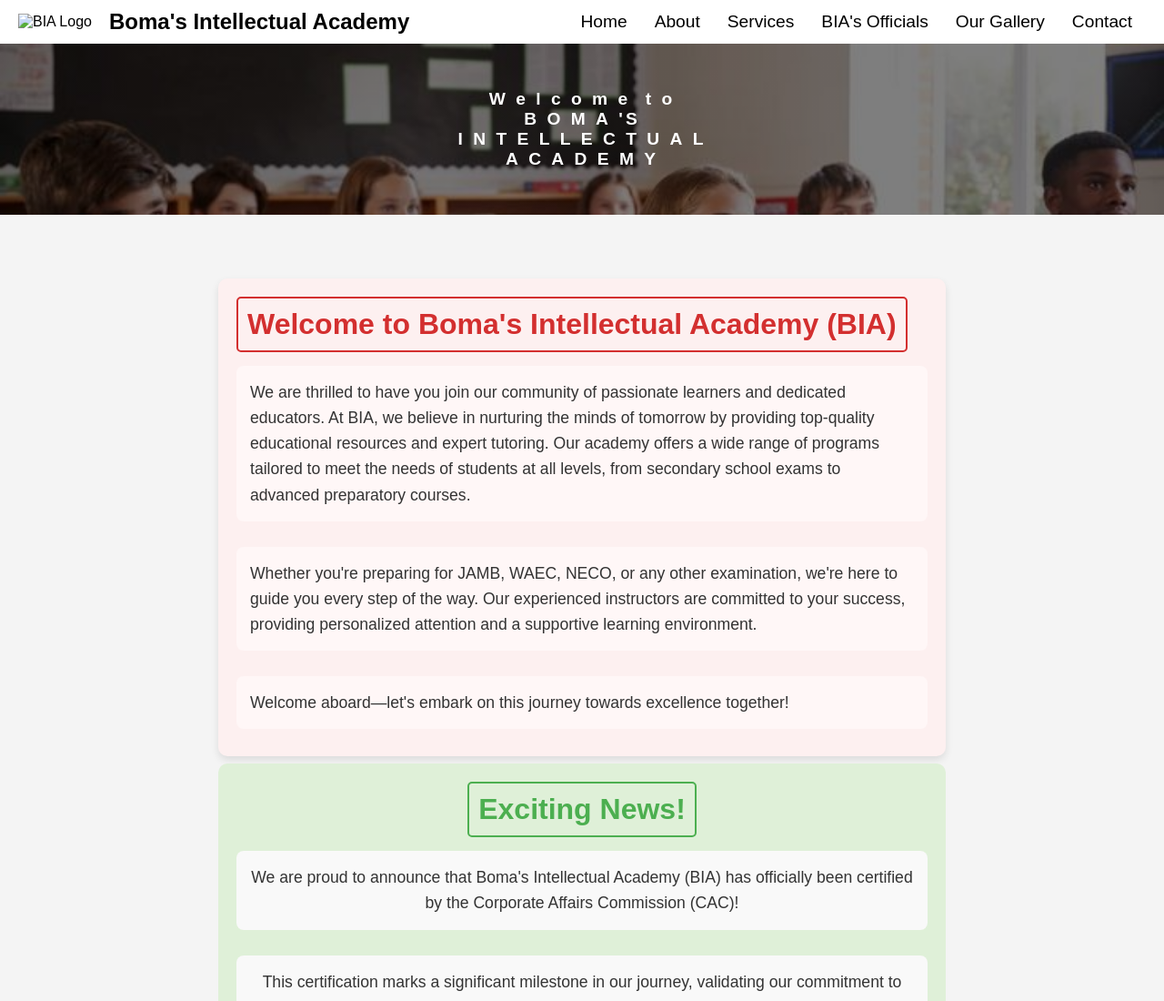
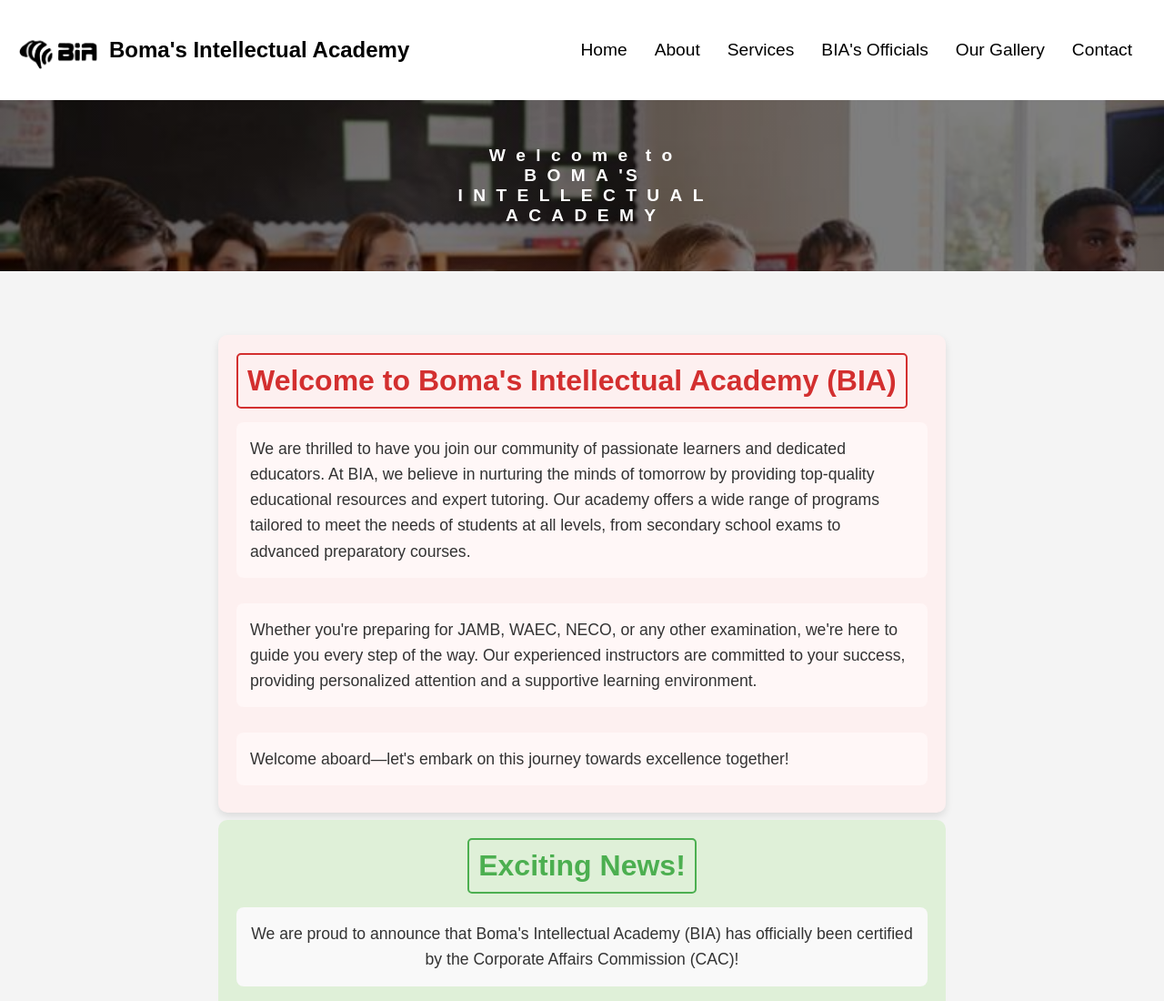
Before and after one commit to BomasAcademi/Bomas-Academy, a plain HTML site: page index.html in a window 1280 px wide. Shown: the top 1100 px of the page at 91% size. Drawn offline with Linux system fonts and the light colour scheme.

Commit message:
Update index.html

```diff
--- a/index.html
+++ b/index.html
@@ -10,7 +10,7 @@
 
 <header>
     <div class="logo-container">
-        <img src="logo.png" alt="BIA Logo" class="logo">
+        <img src="BIA.png" alt="BIA Logo" class="logo">
         <h1>Boma's Intellectual Academy</h1>
     </div>
     <nav>
```
